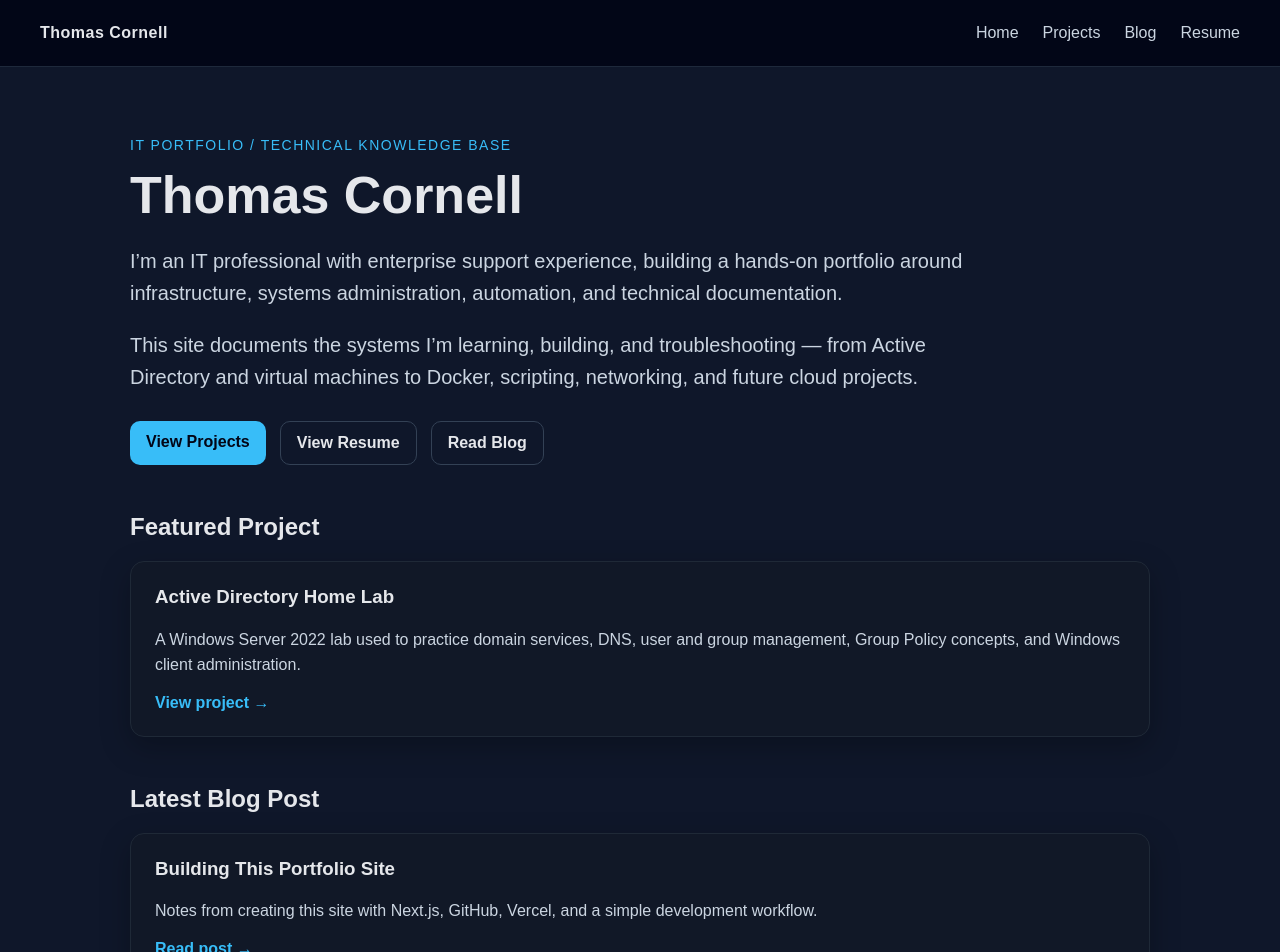
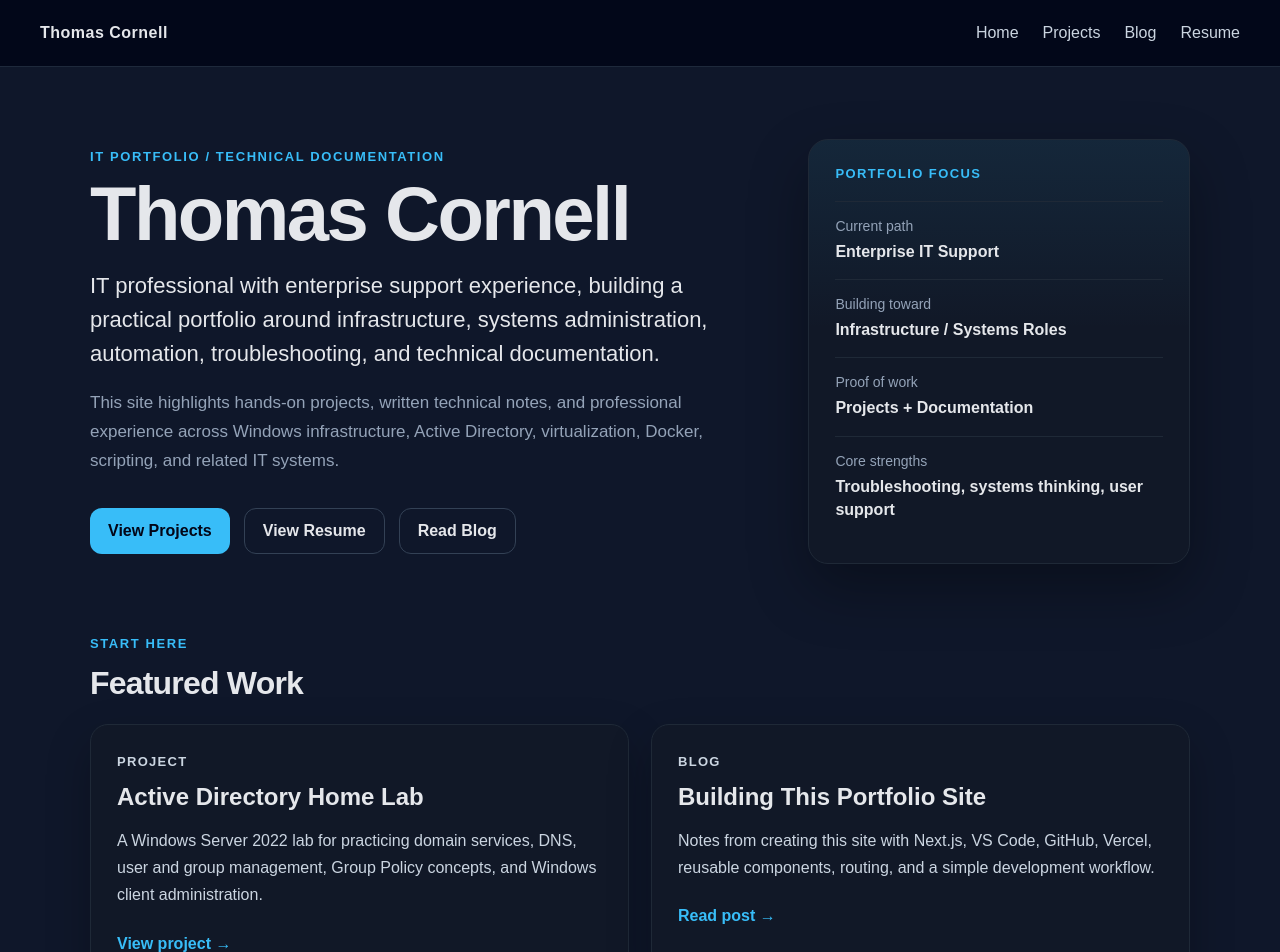
Before and after one commit to thcornell/portfolio-site, a Next.js app: page / in a window 1280 px wide. Shown: the top 952 px of the page. Built offline with nearby package versions, Linux system fonts and the light colour scheme.

Commit message:
refine homepage

```diff
--- a/app/globals.css
+++ b/app/globals.css
@@ -162,3 +162,232 @@ hr {
   border-top: 1px solid #1e293b;
   margin: 32px 0;
 }
+
+/* Homepage polish */
+
+.navbar {
+  position: sticky;
+  top: 0;
+  z-index: 10;
+  backdrop-filter: blur(12px);
+  background: rgba(2, 6, 23, 0.88);
+}
+
+.home-page {
+  max-width: 1180px;
+  margin: 0 auto;
+  padding: 72px 40px;
+}
+
+.home-hero {
+  display: grid;
+  grid-template-columns: minmax(0, 1.6fr) minmax(280px, 0.9fr);
+  gap: 40px;
+  align-items: center;
+}
+
+.home-kicker {
+  margin: 0 0 14px 0;
+  color: #38bdf8;
+  font-size: 13px;
+  font-weight: 700;
+  letter-spacing: 1.6px;
+  text-transform: uppercase;
+}
+
+.home-hero h1 {
+  margin: 0 0 18px 0;
+  font-size: clamp(44px, 7vw, 76px);
+  line-height: 0.95;
+  letter-spacing: -2.5px;
+}
+
+.home-lead {
+  max-width: 820px;
+  margin: 0 0 18px 0;
+  color: #e5e7eb;
+  font-size: 22px;
+  line-height: 1.55;
+}
+
+.home-supporting {
+  max-width: 780px;
+  margin: 0;
+  color: #94a3b8;
+  font-size: 17px;
+  line-height: 1.7;
+}
+
+.home-actions {
+  display: flex;
+  flex-wrap: wrap;
+  gap: 14px;
+  margin-top: 32px;
+}
+
+.primary-action,
+.secondary-action {
+  display: inline-flex;
+  align-items: center;
+  justify-content: center;
+  min-height: 46px;
+  padding: 0 18px;
+  border-radius: 12px;
+  font-weight: 700;
+  transition: transform 0.15s ease, border-color 0.15s ease, background 0.15s ease;
+}
+
+.primary-action {
+  background: #38bdf8;
+  color: #020617;
+}
+
+.secondary-action {
+  border: 1px solid #334155;
+  color: #e5e7eb;
+}
+
+.primary-action:hover,
+.secondary-action:hover {
+  transform: translateY(-2px);
+}
+
+.secondary-action:hover {
+  border-color: #38bdf8;
+  color: #38bdf8;
+}
+
+.home-summary-card {
+  border: 1px solid #1f2937;
+  border-radius: 20px;
+  background:
+    linear-gradient(180deg, rgba(56, 189, 248, 0.09), transparent 45%),
+    #111827;
+  padding: 26px;
+  box-shadow: 0 24px 60px rgba(0, 0, 0, 0.32);
+}
+
+.summary-label {
+  margin: 0 0 20px 0;
+  color: #38bdf8;
+  font-size: 13px;
+  font-weight: 700;
+  letter-spacing: 1.4px;
+  text-transform: uppercase;
+}
+
+.summary-item {
+  padding: 16px 0;
+  border-top: 1px solid #1f2937;
+}
+
+.summary-item span {
+  display: block;
+  margin-bottom: 6px;
+  color: #94a3b8;
+  font-size: 14px;
+}
+
+.summary-item strong {
+  display: block;
+  color: #e5e7eb;
+  font-size: 16px;
+  line-height: 1.45;
+}
+
+.home-section {
+  margin-top: 72px;
+}
+
+.section-heading {
+  margin-bottom: 22px;
+}
+
+.section-heading h2 {
+  margin: 0;
+  font-size: 32px;
+  letter-spacing: -0.8px;
+}
+
+.feature-grid {
+  display: grid;
+  grid-template-columns: repeat(2, minmax(0, 1fr));
+  gap: 22px;
+}
+
+.feature-card,
+.plain-card {
+  border: 1px solid #1f2937;
+  border-radius: 18px;
+  background: #111827;
+  padding: 26px;
+  box-shadow: 0 18px 45px rgba(0, 0, 0, 0.24);
+}
+
+.feature-card {
+  display: block;
+  transition: transform 0.15s ease, border-color 0.15s ease;
+}
+
+.feature-card:hover {
+  transform: translateY(-3px);
+  border-color: #38bdf8;
+}
+
+.feature-type {
+  margin: 0 0 10px 0;
+  color: #38bdf8;
+  font-size: 13px;
+  font-weight: 700;
+  letter-spacing: 1.3px;
+  text-transform: uppercase;
+}
+
+.feature-card h3 {
+  margin: 0 0 12px 0;
+  font-size: 24px;
+}
+
+.feature-card p,
+.plain-card p {
+  color: #cbd5e1;
+  line-height: 1.7;
+}
+
+.feature-card span {
+  display: inline-block;
+  margin-top: 10px;
+  color: #38bdf8;
+  font-weight: 700;
+}
+
+.plain-card {
+  max-width: 900px;
+}
+
+.plain-card p {
+  margin: 0;
+  font-size: 17px;
+}
+
+@media (max-width: 820px) {
+  .home-page {
+    padding: 48px 22px;
+  }
+
+  .home-hero {
+    grid-template-columns: 1fr;
+  }
+
+  .feature-grid {
+    grid-template-columns: 1fr;
+  }
+
+  .navbar {
+    padding: 20px 22px;
+  }
+
+  .nav-links {
+    gap: 14px;
+  }
+}
--- a/app/page.tsx
+++ b/app/page.tsx
@@ -2,71 +2,109 @@ import Link from "next/link";
 
 export default function Home() {
   return (
-    <main className="page">
-      <section>
-        <p className="eyebrow">IT Portfolio / Technical Knowledge Base</p>
+    <main className="home-page">
+      <section className="home-hero">
+        <div className="home-hero-copy">
+          <p className="home-kicker">IT Portfolio / Technical Documentation</p>
 
-        <h1 className="hero-title">Thomas Cornell</h1>
+          <h1>Thomas Cornell</h1>
 
-        <p className="hero-subtitle">
-          I’m an IT professional with enterprise support experience, building a
-          hands-on portfolio around infrastructure, systems administration,
-          automation, and technical documentation.
+          <p className="home-lead">
+            IT professional with enterprise support experience, building a
+            practical portfolio around infrastructure, systems administration,
+            automation, troubleshooting, and technical documentation.
           </p>
 
-        <p className="hero-subtitle">
-          This site documents the systems I’m learning, building, and
-          troubleshooting — from Active Directory and virtual machines to Docker,
-          scripting, networking, and future cloud projects.
+          <p className="home-supporting">
+            This site highlights hands-on projects, written technical notes, and
+            professional experience across Windows infrastructure, Active
+            Directory, virtualization, Docker, scripting, and related IT systems.
           </p>
 
-        <div className="button-row">
-          <Link href="/projects" className="button">
+          <div className="home-actions">
+            <Link href="/projects" className="primary-action">
               View Projects
             </Link>
 
-          <Link href="/resume" className="button-secondary">
+            <Link href="/resume" className="secondary-action">
               View Resume
             </Link>
 
-          <Link href="/blog" className="button-secondary">
+            <Link href="/blog" className="secondary-action">
               Read Blog
+            </Link>
+          </div>
+        </div>
+
+        <aside className="home-summary-card">
+          <p className="summary-label">Portfolio Focus</p>
+
+          <div className="summary-item">
+            <span>Current path</span>
+            <strong>Enterprise IT Support</strong>
+          </div>
+
+          <div className="summary-item">
+            <span>Building toward</span>
+            <strong>Infrastructure / Systems Roles</strong>
+          </div>
+
+          <div className="summary-item">
+            <span>Proof of work</span>
+            <strong>Projects + Documentation</strong>
+          </div>
+
+          <div className="summary-item">
+            <span>Core strengths</span>
+            <strong>Troubleshooting, systems thinking, user support</strong>
+          </div>
+        </aside>
+      </section>
+
+      <section className="home-section">
+        <div className="section-heading">
+          <p className="home-kicker">Start Here</p>
+          <h2>Featured Work</h2>
+        </div>
+
+        <div className="feature-grid">
+          <Link href="/projects/active-directory" className="feature-card">
+            <p className="feature-type">Project</p>
+            <h3>Active Directory Home Lab</h3>
+            <p>
+              A Windows Server 2022 lab for practicing domain services, DNS,
+              user and group management, Group Policy concepts, and Windows
+              client administration.
+            </p>
+            <span>View project →</span>
+          </Link>
+
+          <Link href="/blog/building-this-site" className="feature-card">
+            <p className="feature-type">Blog</p>
+            <h3>Building This Portfolio Site</h3>
+            <p>
+              Notes from creating this site with Next.js, VS Code, GitHub,
+              Vercel, reusable components, routing, and a simple development
+              workflow.
+            </p>
+            <span>Read post →</span>
           </Link>
         </div>
       </section>
 
-      <section className="section">
-        <h2>Featured Project</h2>
+      <section className="home-section">
+        <div className="section-heading">
+          <p className="home-kicker">Why This Site Exists</p>
+          <h2>A living technical portfolio</h2>
+        </div>
 
-        <div className="card">
-          <h3>Active Directory Home Lab</h3>
-
+        <div className="plain-card">
           <p>
-            A Windows Server 2022 lab used to practice domain services, DNS,
-            user and group management, Group Policy concepts, and Windows client
-            administration.
+            I built this site to go beyond a traditional resume. The goal is to
+            document what I’m learning, show how I approach technical problems,
+            and create a place to showcase practical examples of my
+            work over time.
           </p>
-
-          <Link href="/projects/active-directory" className="link-accent">
-            View project →
-          </Link>
-        </div>
-      </section>
-
-      <section className="section">
-        <h2>Latest Blog Post</h2>
-
-        <div className="card">
-          <h3>Building This Portfolio Site</h3>
-
-          <p>
-            Notes from creating this site with Next.js, GitHub, Vercel, and a
-            simple development workflow.
-          </p>
-
-          <Link href="/blog/building-this-site" className="link-accent">
-            Read post →
-          </Link>
         </div>
       </section>
     </main>
```
Lines whose indentation alone changed are shown as unchanged.
